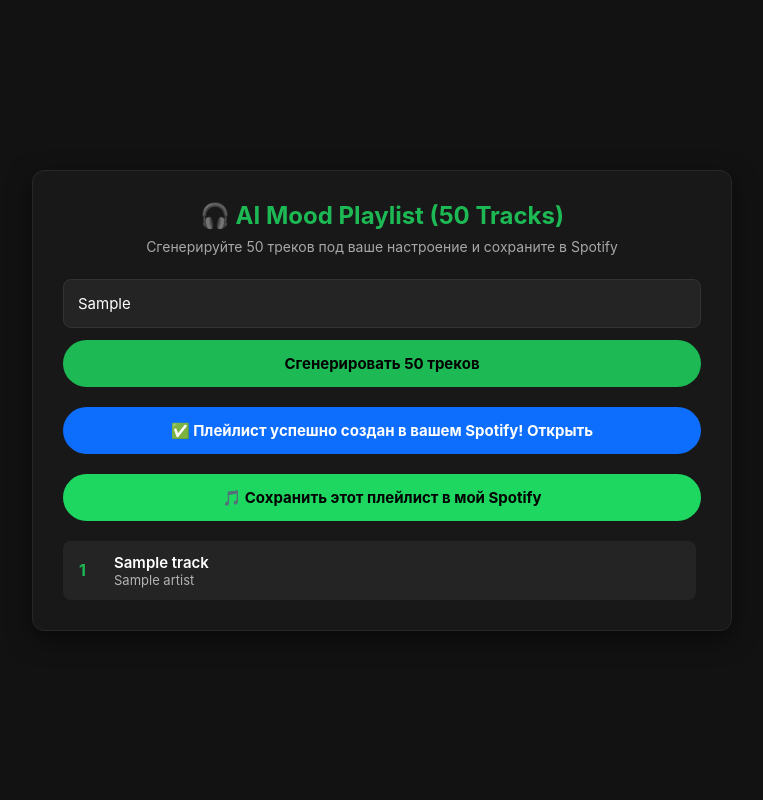
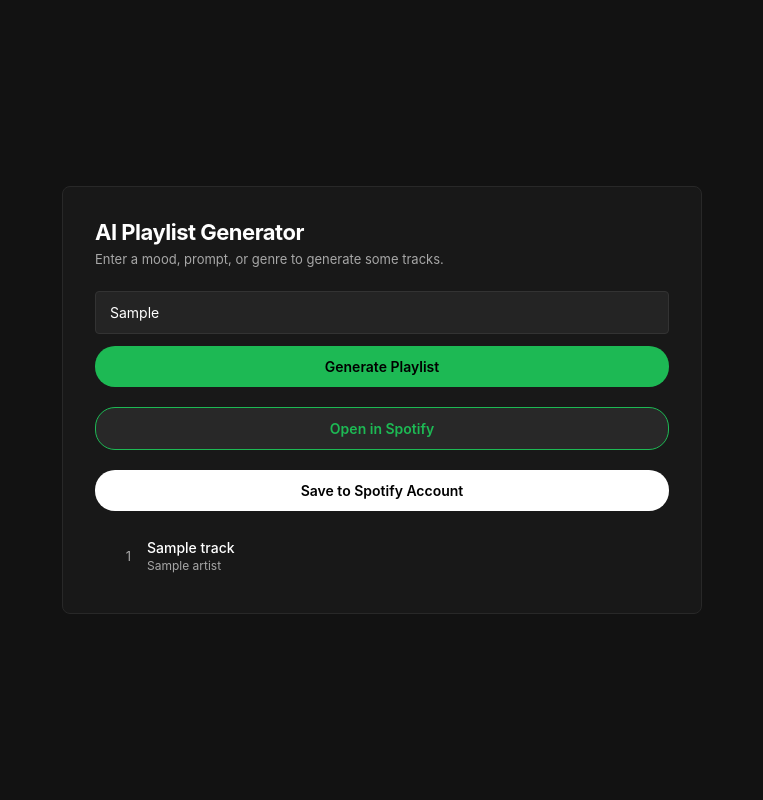
Before and after one commit to Baburgegeeg/Spotify-playlist-generator, a Flask app: template templates/index.html in a window 1280 px wide. Shown: the whole page, without its empty margins (258-1021 px from the left). Run offline with Flask 3, Linux system fonts and the light colour scheme; the template is opened without the code that fills it: most values are stand-ins (such as "Sample title", 1, 10 or a date in 2020).

Commit message:
Replace Russian HTML template with English version

```diff
--- a/templates/index.html
+++ b/templates/index.html
@@ -1,40 +1,201 @@
 <!DOCTYPE html>
-<html lang="ru">
+<html lang="en">
 <head>
     <meta charset="UTF-8">
     <meta name="viewport" content="width=device-width, initial-scale=1.0">
-    <title>AI 50-Track Playlist Generator</title>
+    <title>AI Playlist Generator</title>
     <style>
-        * { box-sizing: border-box; margin: 0; padding: 0; font-family: -apple-system, BlinkMacSystemFont, "Segoe UI", Roboto, sans-serif; }
-        body { background-color: #121212; color: #FFF; display: flex; justify-content: center; align-items: center; min-height: 100vh; padding: 20px; }
-        .container { background-color: #181818; border-radius: 12px; padding: 30px; width: 100%; max-width: 700px; box-shadow: 0 8px 24px rgba(0,0,0,0.5); border: 1px solid #282828; }
-        h1 { font-size: 24px; color: #1DB954; text-align: center; margin-bottom: 8px; }
-        p.subtitle { color: #A7A7A7; font-size: 14px; text-align: center; margin-bottom: 24px; }
-        form { display: flex; flex-direction: column; gap: 12px; margin-bottom: 20px; }
-        input[type="text"] { width: 100%; padding: 14px; border-radius: 8px; border: 1px solid #333; background: #242424; color: #FFF; font-size: 15px; outline: none; }
-        input[type="text"]:focus { border-color: #1DB954; }
-        .btn { padding: 14px; border-radius: 25px; border: none; font-weight: 700; font-size: 15px; cursor: pointer; text-align: center; text-decoration: none; display: block; }
-        .btn-submit { background-color: #1DB954; color: #000; }
-        .btn-spotify-export { background-color: #1ED760; color: #000; margin-bottom: 20px; }
-        .btn-success { background-color: #0D6EFD; color: #FFF; margin-bottom: 20px; }
-        .error { background-color: rgba(220, 53, 69, 0.2); border: 1px solid #dc3545; color: #ff6b6b; padding: 12px; border-radius: 8px; font-size: 14px; margin-bottom: 20px; }
-        .playlist { display: flex; flex-direction: column; gap: 8px; max-height: 500px; overflow-y: auto; padding-right: 5px; }
-        .track-card { background-color: #242424; padding: 12px 16px; border-radius: 8px; display: flex; justify-content: space-between; align-items: center; }
-        .track-num { color: #1DB954; font-weight: bold; margin-right: 10px; width: 25px; }
-        .track-info { display: flex; flex-direction: column; flex-grow: 1; }
-        .track-title { font-weight: 600; font-size: 15px; }
-        .track-artist { color: #B3B3B3; font-size: 13px; }
+        * {
+            box-sizing: border-box;
+            margin: 0;
+            padding: 0;
+            font-family: -apple-system, BlinkMacSystemFont, "Segoe UI", Roboto, Helvetica, Arial, sans-serif;
+        }
+
+        body {
+            background-color: #121212;
+            color: #FFFFFF;
+            display: flex;
+            justify-content: center;
+            align-items: center;
+            min-height: 100vh;
+            padding: 24px;
+        }
+
+        .container {
+            background-color: #181818;
+            border-radius: 8px;
+            padding: 32px;
+            width: 100%;
+            max-width: 640px;
+            border: 1px solid #282828;
+        }
+
+        h1 {
+            font-size: 22px;
+            font-weight: 700;
+            letter-spacing: -0.5px;
+            margin-bottom: 6px;
+            color: #FFFFFF;
+        }
+
+        p.subtitle {
+            color: #A7A7A7;
+            font-size: 13px;
+            margin-bottom: 24px;
+        }
+
+        form {
+            display: flex;
+            flex-direction: column;
+            gap: 12px;
+            margin-bottom: 20px;
+        }
+
+        input[type="text"] {
+            width: 100%;
+            padding: 12px 14px;
+            border-radius: 4px;
+            border: 1px solid #333333;
+            background-color: #242424;
+            color: #FFFFFF;
+            font-size: 14px;
+            outline: none;
+            transition: border-color 0.15s ease;
+        }
+
+        input[type="text"]:focus {
+            border-color: #1DB954;
+        }
+
+        .btn {
+            padding: 12px;
+            border-radius: 20px;
+            border: none;
+            font-weight: 600;
+            font-size: 14px;
+            cursor: pointer;
+            text-align: center;
+            text-decoration: none;
+            display: block;
+            transition: opacity 0.15s ease;
+        }
+
+        .btn:hover {
+            opacity: 0.85;
+        }
+
+        .btn-submit {
+            background-color: #1DB954;
+            color: #000000;
+        }
+
+        .btn-spotify-export {
+            background-color: #FFFFFF;
+            color: #000000;
+            margin-bottom: 20px;
+        }
+
+        .btn-success {
+            background-color: #282828;
+            color: #1DB954;
+            border: 1px solid #1DB954;
+            margin-bottom: 20px;
+        }
+
+        .error {
+            border: 1px solid #E91429;
+            color: #E91429;
+            padding: 10px 14px;
+            border-radius: 4px;
+            font-size: 13px;
+            margin-bottom: 20px;
+        }
+
+        .playlist {
+            display: flex;
+            flex-direction: column;
+            gap: 2px;
+            max-height: 480px;
+            overflow-y: auto;
+            padding-right: 4px;
+        }
+
+        .playlist::-webkit-scrollbar {
+            width: 4px;
+        }
+
+        .playlist::-webkit-scrollbar-track {
+            background: transparent;
+        }
+
+        .playlist::-webkit-scrollbar-thumb {
+            background: #333333;
+            border-radius: 2px;
+        }
+
+        .track-card {
+            background-color: transparent;
+            padding: 8px 12px;
+            border-radius: 4px;
+            display: flex;
+            align-items: center;
+            transition: background-color 0.15s ease;
+        }
+
+        .track-card:hover {
+            background-color: #282828;
+        }
+
+        .track-num {
+            color: #A7A7A7;
+            font-size: 13px;
+            margin-right: 16px;
+            min-width: 24px;
+            text-align: right;
+        }
+
+        .track-info {
+            display: flex;
+            flex-direction: column;
+            flex-grow: 1;
+            overflow: hidden;
+        }
+
+        .track-title {
+            font-weight: 500;
+            font-size: 14px;
+            color: #FFFFFF;
+            white-space: nowrap;
+            overflow: hidden;
+            text-overflow: ellipsis;
+        }
+
+        .track-artist {
+            color: #A7A7A7;
+            font-size: 12px;
+            margin-top: 2px;
+            white-space: nowrap;
+            overflow: hidden;
+            text-overflow: ellipsis;
+        }
     </style>
 </head>
 <body>
 
 <div class="container">
-    <h1>🎧 AI Mood Playlist (50 Tracks)</h1>
-    <p class="subtitle">Сгенерируйте 50 треков под ваше настроение и сохраните в Spotify</p>
+    <h1>AI Playlist Generator</h1>
+    <p class="subtitle">Enter a mood, prompt, or genre to generate some tracks.</p>
 
     <form method="POST">
-        <input type="text" name="vibe" placeholder="Например: late night drive, ночной хип-хоп, саундтрек для зала" value="{{ user_prompt }}" required>
-        <button type="submit" class="btn btn-submit">Сгенерировать 50 треков</button>
+        <input
+            type="text"
+            name="vibe"
+            placeholder=""
+            value="{{ user_prompt }}"
+            required
+        >
+        <button type="submit" class="btn btn-submit">Generate Playlist</button>
     </form>
 
     {% if error %}
@@ -42,11 +203,11 @@
     {% endif %}
 
     {% if playlist_url %}
-        <a href="{{ playlist_url }}" target="_blank" class="btn btn-success">✅ Плейлист успешно создан в вашем Spotify! Открыть</a>
+        <a href="{{ playlist_url }}" target="_blank" class="btn btn-success">Open in Spotify</a>
     {% endif %}
 
     {% if tracks %}
-        <a href="/export-spotify" class="btn btn-spotify-export">🎵 Сохранить этот плейлист в мой Spotify</a>
+        <a href="/export-spotify" class="btn btn-spotify-export">Save to Spotify Account</a>
 
         <div class="playlist">
             {% for track in tracks %}
```
